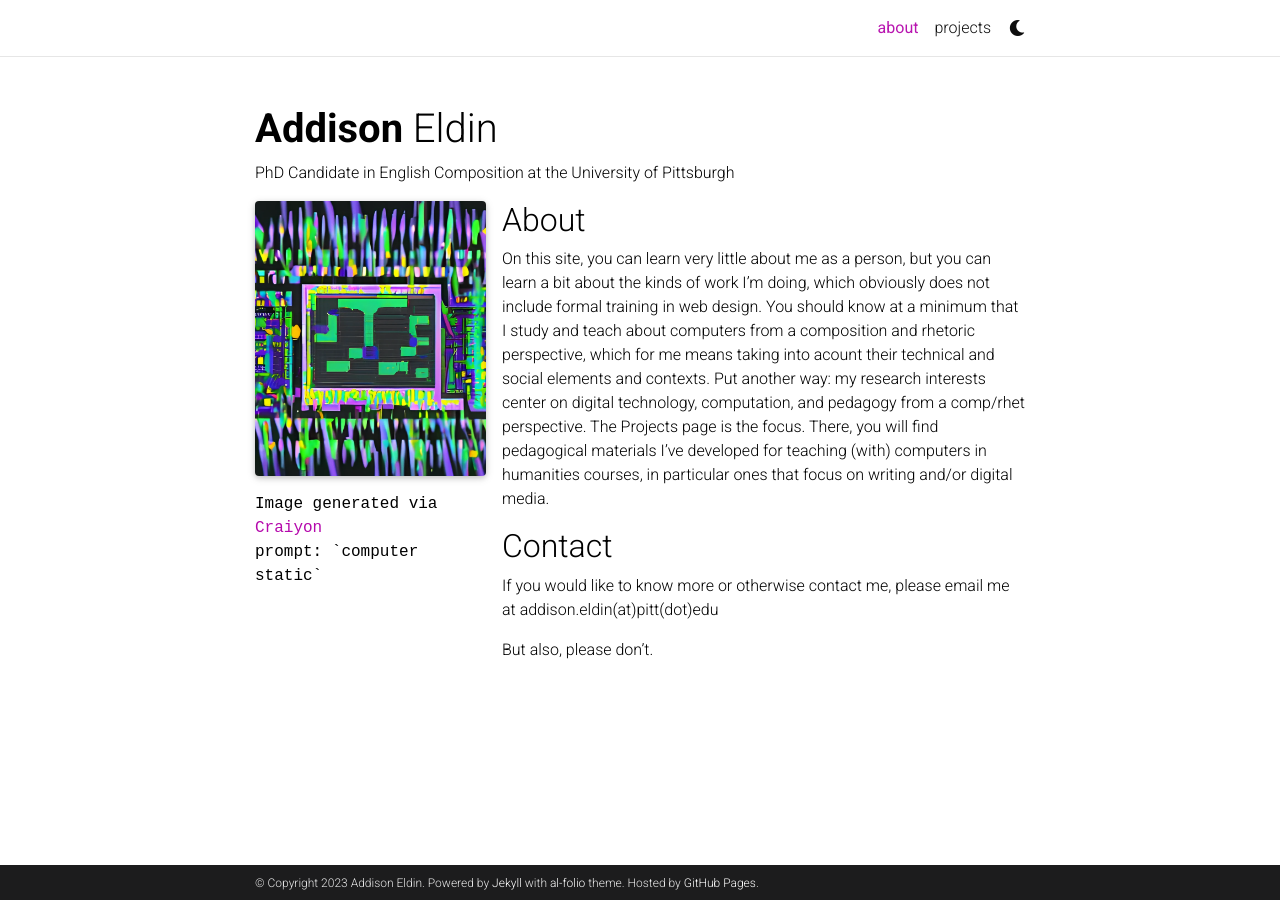
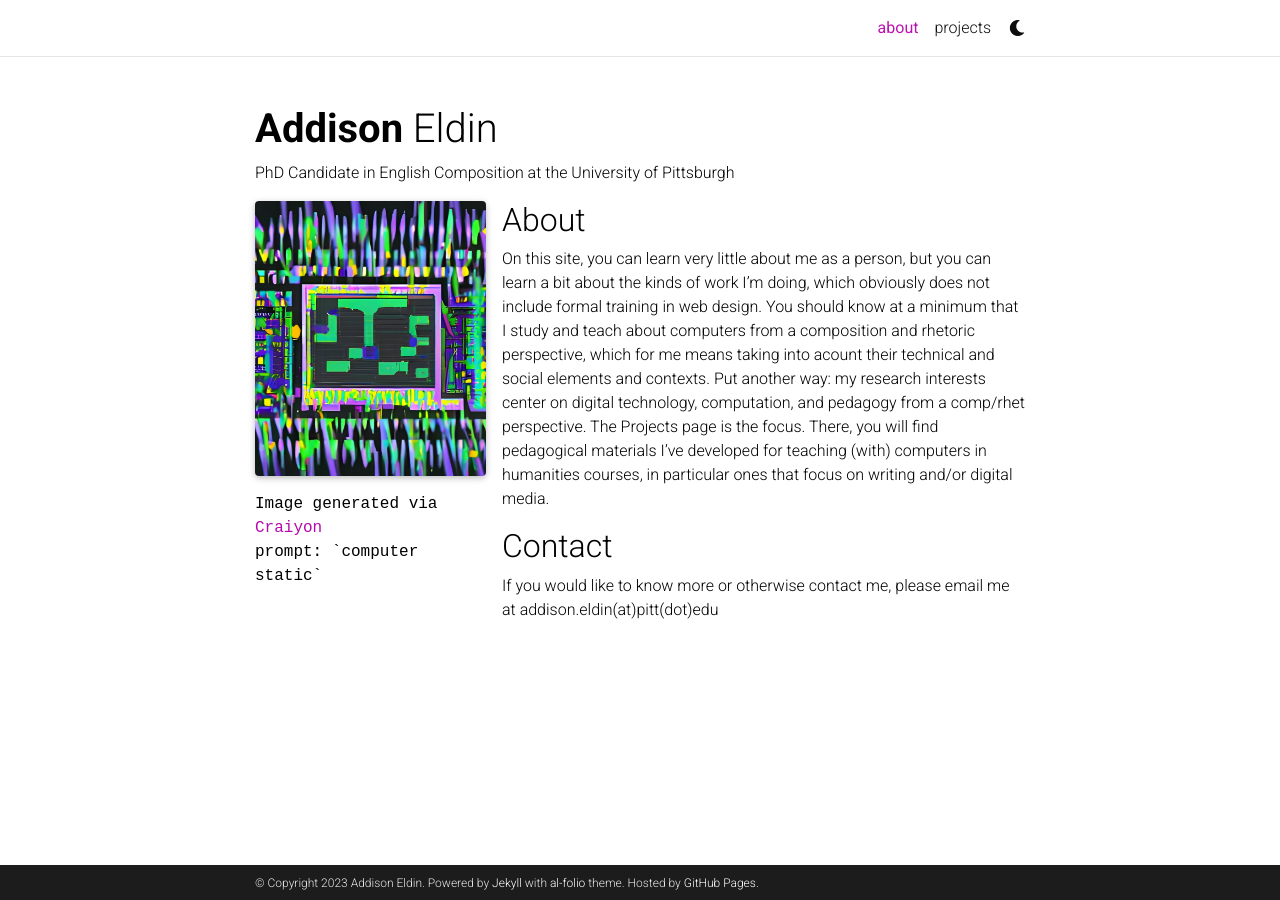
Before and after one commit to addeldin/addeldin.github.io, a Jekyll site: the page built from _pages/about.md, in a window 1280 px wide. Built offline with Jekyll 4.4.1, drawn with Linux system fonts in a browser that asks for light colours; full-size pictures stand in for the smaller copies a plugin makes; comment, search, counter and statistics services are not loaded; a style sheet for code colours, icons or effects is not loaded.

Commit message:
Revert "Fake update (for testing)"
This reverts commit c7484e931872633b47043c812194a4f4ad620bab.

```diff
--- a/_pages/about.md
+++ b/_pages/about.md
@@ -24,5 +24,3 @@ The Projects page is the focus. There, you will find pedagogical materials I've
 
 ## Contact
 If you would like to know more or otherwise contact me, please email me at addison.eldin(at)pitt(dot)edu
-
-But also, please don't.
```
